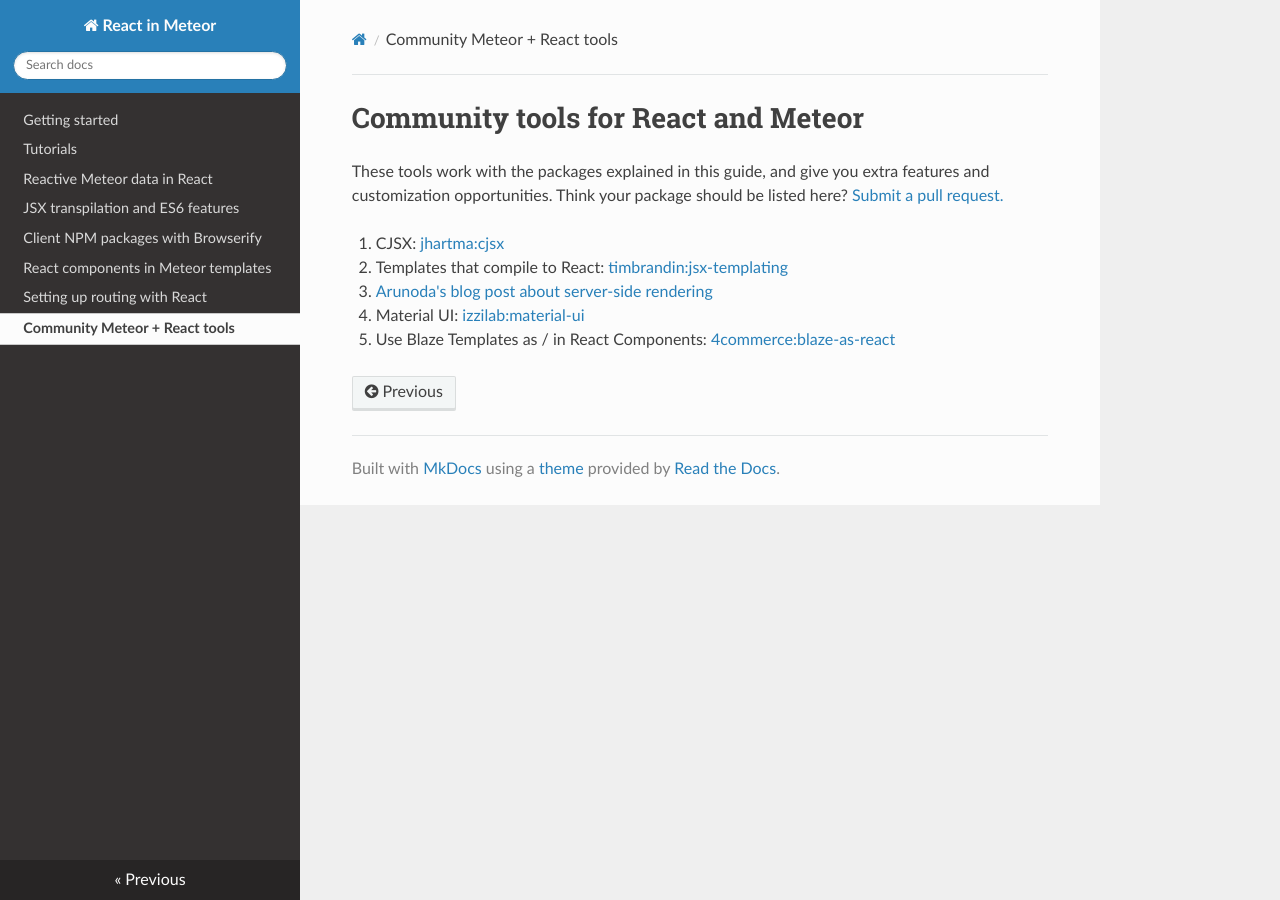
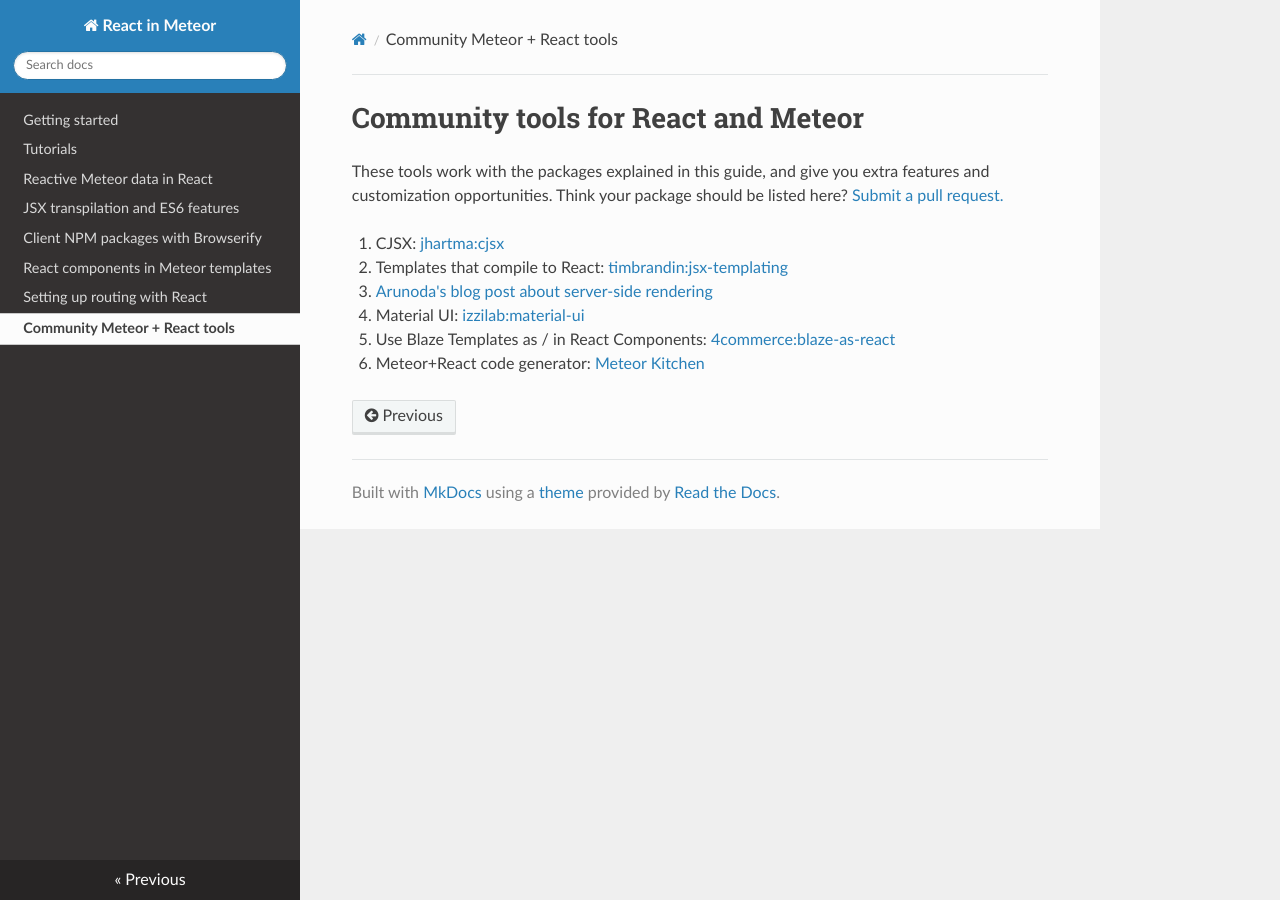
Before and after one commit to meteor/react-packages, an MkDocs documentation site: the page built from docs/community.md, in a window 1280 px wide. Built offline with MkDocs 1.6.1, drawn with Linux system fonts in a browser that asks for light colours; nearby versions of some CDN libraries; old or Windows-style settings are respelled for this version of MkDocs.

Commit message:
Update community.md
Meteor Kitchen now can generate Meteor+React app, so I think it deserves to be listed here. :)

```diff
--- a/docs/community.md
+++ b/docs/community.md
@@ -7,3 +7,4 @@ These tools work with the packages explained in this guide, and give you extra f
 3. [Arunoda's blog post about server-side rendering](https://kadira.io/blog/meteor-ssr-support-using-flow-router-and-react/)
 4. Material UI: [izzilab:material-ui](https://atmospherejs.com/izzilab/material-ui)
 5. Use Blaze Templates as / in React Components: [4commerce:blaze-as-react](https://atmospherejs.com/4commerce/blaze-as-react)
+6. Meteor+React code generator: [Meteor Kitchen](http://www.meteorkitchen.com)
```
